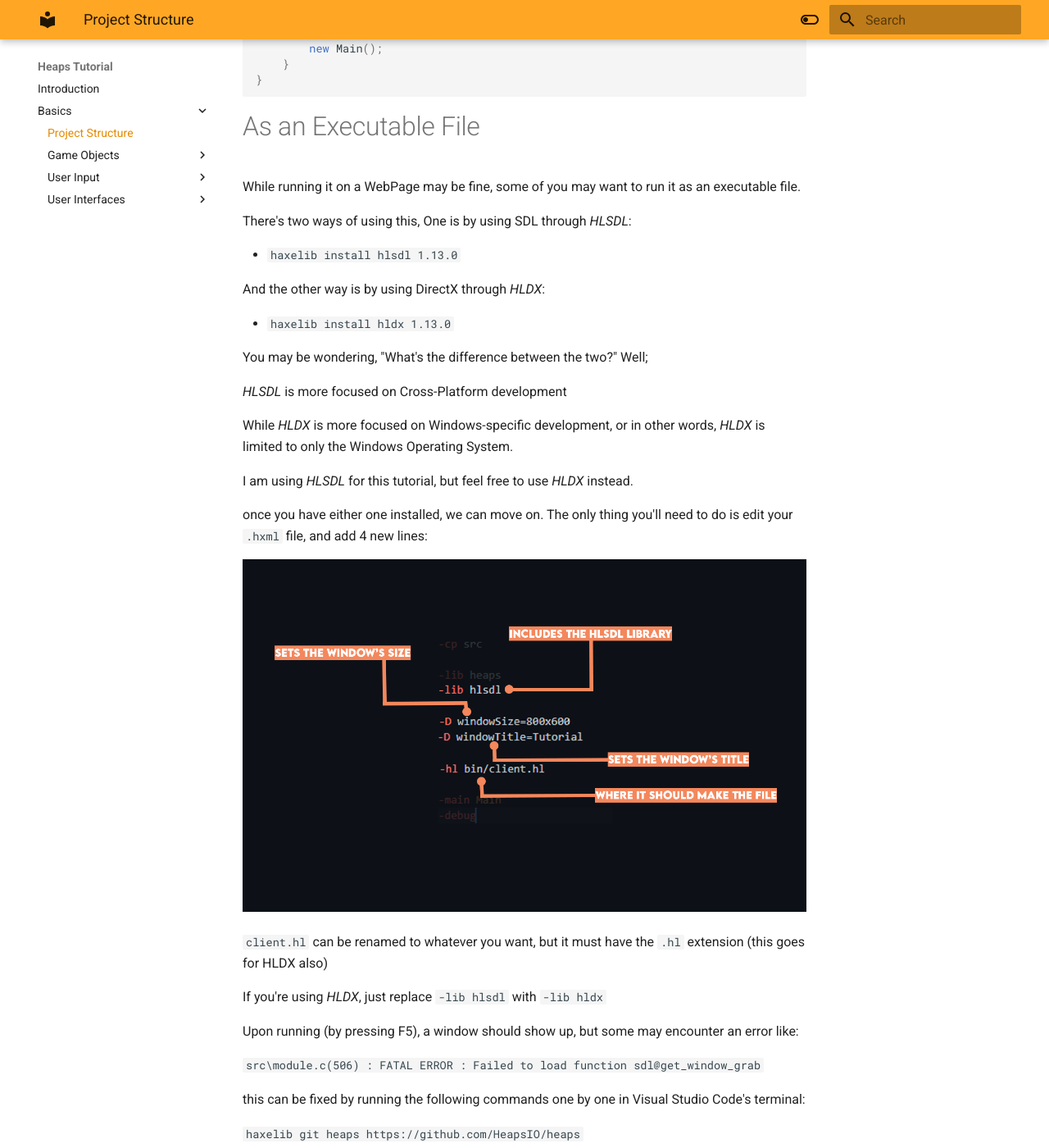
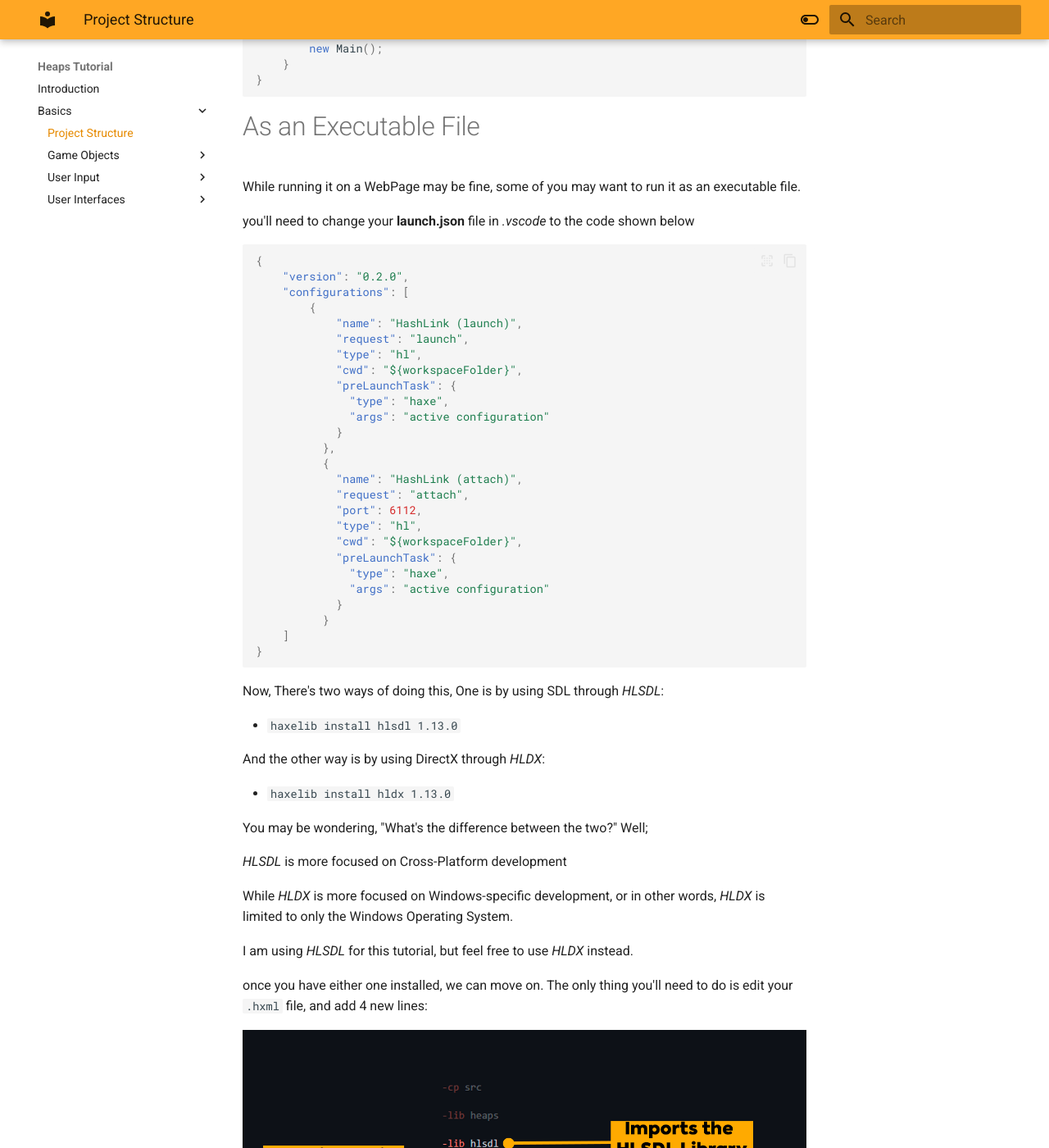
Before and after one commit to Mezo-hx/HeapsTutorial, an MkDocs documentation site: the page built from docs/Tutorial/ProjectStructure.md, in a window 1280 px wide and 1400 px high, scrolled down 2208 px. Shown: the whole window at 82% size. Built offline with MkDocs 1.6.1 and Material for MkDocs 9.7.7, drawn with Linux system fonts in a browser that asks for light colours; some of the changed text lies outside the part shown.

Commit message:
Update 1

````diff
--- a/docs/Tutorial/ProjectStructure.md
+++ b/docs/Tutorial/ProjectStructure.md
@@ -91,7 +91,37 @@
 
 While running it on a WebPage may be fine, some of you may want to run it as an executable file.
 
-There's two ways of using this, One is by using SDL through *HLSDL*:
+you'll need to change your **launch.json**  file in *.vscode* to the code shown below
+```json
+{
+	"version": "0.2.0",
+	"configurations": [
+		{
+			"name": "HashLink (launch)",
+			"request": "launch",
+			"type": "hl",
+			"cwd": "${workspaceFolder}",
+			"preLaunchTask": {
+			  "type": "haxe",
+			  "args": "active configuration"
+			}
+		  },
+		  {
+			"name": "HashLink (attach)",
+			"request": "attach",
+			"port": 6112,
+			"type": "hl",
+			"cwd": "${workspaceFolder}",
+			"preLaunchTask": {
+			  "type": "haxe",
+			  "args": "active configuration"
+			}
+		  }
+	]
+}
+```
+
+Now, There's two ways of doing this, One is by using SDL through *HLSDL*:
 
 - `haxelib install hlsdl 1.13.0`
 
@@ -109,7 +139,9 @@
 
 once you have either one installed, we can move on. The only thing you'll need to do is edit your `.hxml` file, and add 4 new lines:
 
-![Exe](../Images/Screenshot_2.png)
+![Exe](../Images/CodeGraphic.png)
+
+For information about `-D dce=full`, check out [Docs For It](https://haxe.org/manual/cr-dce.html)
 
 `client.hl` can be renamed to whatever you want, but it must have the `.hl` extension (this goes for HLDX also)
 
@@ -145,6 +177,8 @@
 
 Once your inside that folder, press *CTRL + A* and then *CTRL + V*, and replace all files.
 
+#### ~Don't forget to add the HL folder to your PATH~
+
 And now simply Re-open visual studio code and run it again.
 
 If you're on a Linux Distribution, you'll need to download one of the assets of the Nightly Build (for hashlink) based on your system
````
Also changed, not shown: other parts of docs/Tutorial/ProjectStructure.md (+1 -1 lines), docs/Tutorial/Texts.md (+146 -0 lines), docs/index.md (+2 -2 lines), docs/Images/BMFont.png (added), docs/Images/BMFont2.png (added), docs/Images/BMFont3.png (added), docs/Images/BMFont4.png (added), docs/Images/CodeGraphic.png (added), docs/Images/CustomFontScreen.png (added), docs/Images/Old_CodeGraphic.png (renamed from docs/Images/Screenshot_2.png), docs/Images/TextandFontsScreenshot.png (added).
